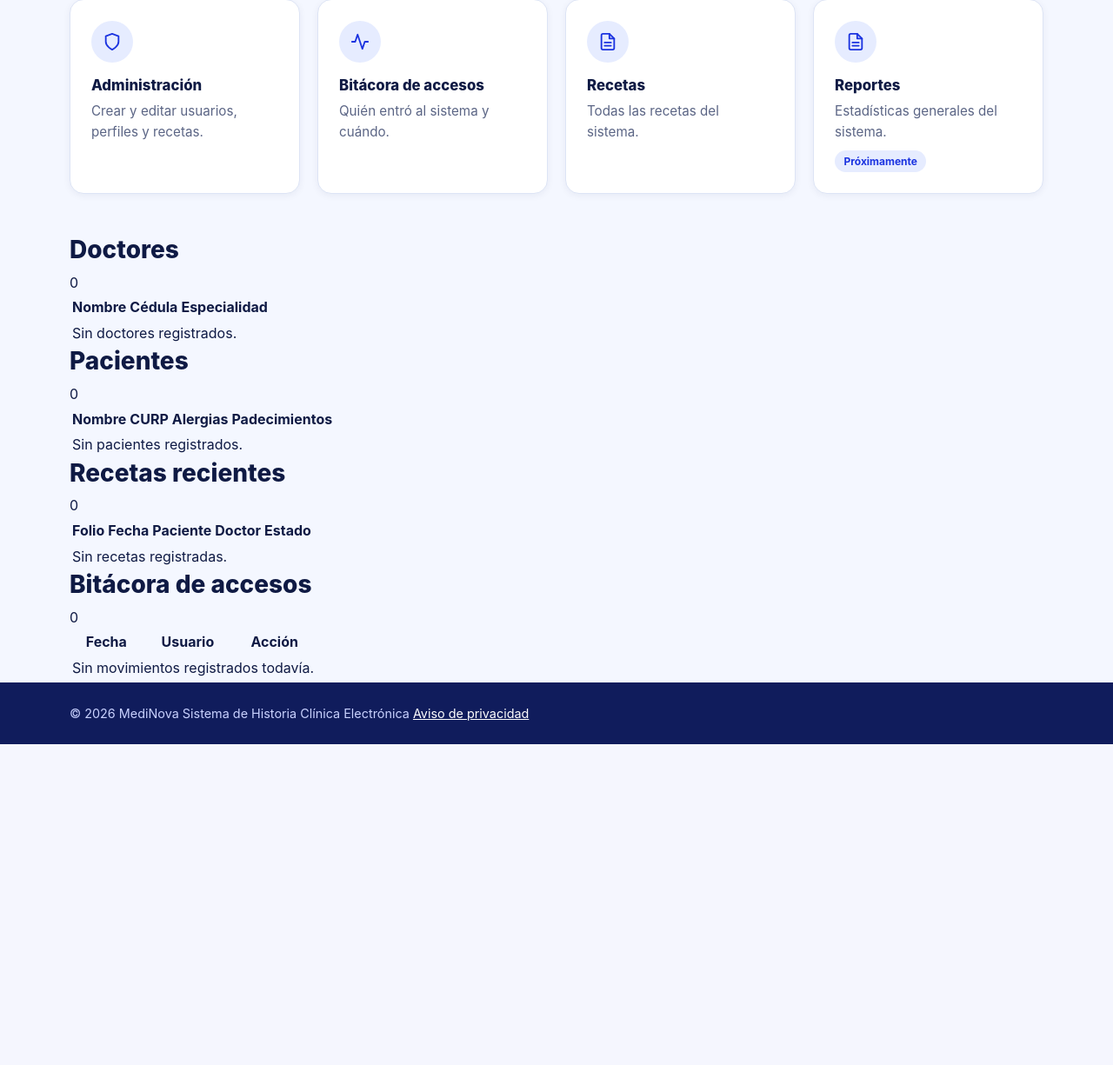
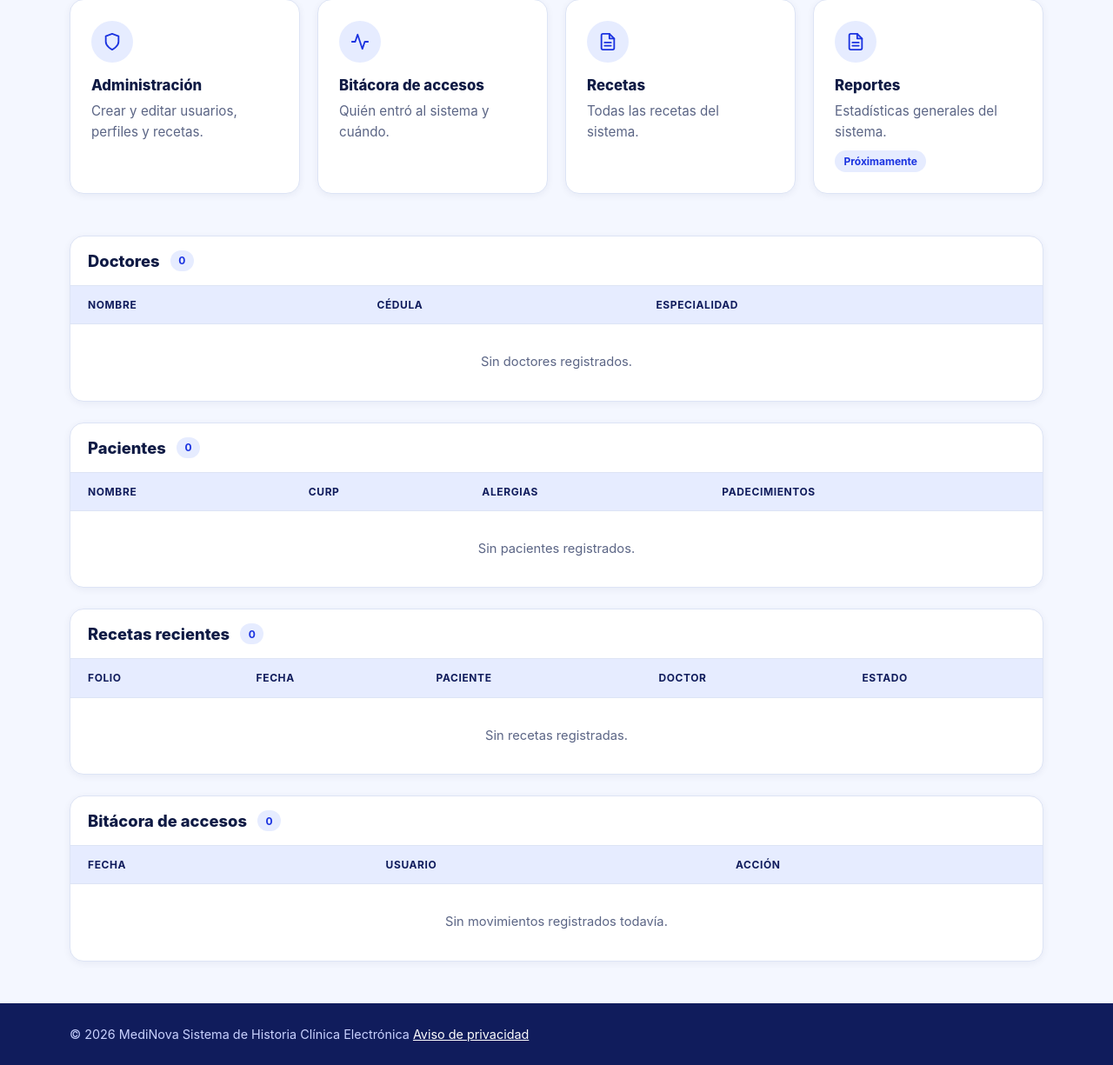
Before and after one commit to S-Contreras/Proyecto-MediaNova, a Django app: page /administrador/ in a window 1280 px wide. Shown: the part 444-1669 px from the top of the page at 87% size. Before the commit the page ends 1300 px from the top, so only its background shows below. Run offline with Django 5.2, Linux system fonts and the light colour scheme; the visitor is signed in with stand-in values (Sample User, id 1); data comes from the database, SQL or seed files in the repository; data that the repository does not hold is empty.

Commit message:
Estilos de tablas, estados y tarjetas de datos en los paneles

```diff
--- a/static/css/styles.css
+++ b/static/css/styles.css
@@ -241,3 +241,70 @@ a.card:hover { transform: translateY(-3px); box-shadow: var(--shadow); }
 .check { display: flex; gap: .75rem; align-items: flex-start; margin-bottom: 1rem; cursor: pointer; }
 .check input { width: 1.25rem; height: 1.25rem; margin-top: .2rem; flex: none; accent-color: var(--primary); }
 .footer a { color: #fff; }
+
+/* ---------- Tablas de datos de los paneles ---------- */
+.data-stack {
+  display: flex; flex-direction: column; gap: 1.5rem;
+  padding-bottom: 3rem;
+}
+.data-card {
+  background: var(--surface); border: 1px solid var(--border);
+  border-radius: var(--radius); box-shadow: var(--shadow-sm);
+  overflow: hidden; scroll-margin-top: 90px;
+}
+.data-card-header {
+  display: flex; align-items: center; gap: .75rem;
+  padding: 1rem 1.25rem; border-bottom: 1px solid var(--border);
+}
+.data-card-header h2 { margin: 0; font-size: 1.15rem; }
+.data-card-header .count {
+  background: var(--tint); color: var(--primary);
+  font-size: .75rem; font-weight: 700;
+  padding: .15rem .6rem; border-radius: 999px;
+}
+
+.table-scroll { overflow-x: auto; }
+.data-table { width: 100%; border-collapse: collapse; font-size: .92rem; }
+.data-table th {
+  text-align: left; white-space: nowrap;
+  background: var(--tint); color: var(--navy);
+  font-size: .75rem; font-weight: 700;
+  text-transform: uppercase; letter-spacing: .05em;
+  padding: .75rem 1.25rem;
+}
+.data-table td {
+  padding: .85rem 1.25rem; vertical-align: top;
+  border-top: 1px solid var(--border);
+}
+.data-table tbody tr:hover { background: var(--bg); }
+.data-table .empty {
+  text-align: center; color: var(--muted); padding: 2rem 1rem;
+}
+.cell-sub { display: block; color: var(--muted); font-size: .82rem; }
+.med-list { list-style: none; margin: 0; padding: 0; }
+.med-list li + li { margin-top: .5rem; }
+
+/* Etiquetas de estado */
+.status {
+  display: inline-block; white-space: nowrap;
+  font-size: .75rem; font-weight: 700;
+  padding: .2rem .65rem; border-radius: 999px;
+  background: #EEF0F6; color: var(--muted);
+}
+.status-vigente { background: #E3F6EA; color: #1B7A3E; }
+.status-surtida, .status-info { background: var(--tint); color: var(--primary); }
+.status-cancelada { background: var(--danger-bg); color: var(--danger); }
+.status-anterior { background: #EEF0F6; color: var(--muted); }
+
+/* Información de salud del paciente */
+.info-grid {
+  display: grid; gap: 1rem; padding: 1.25rem;
+  grid-template-columns: repeat(auto-fit, minmax(220px, 1fr));
+}
+.info-item { background: var(--bg); border-radius: var(--radius-sm); padding: .9rem 1rem; }
+.info-item small {
+  display: block; margin-bottom: .25rem;
+  color: var(--muted); font-size: .75rem; font-weight: 700;
+  text-transform: uppercase; letter-spacing: .05em;
+}
+.aviso-card { padding: 1.5rem; }
```
